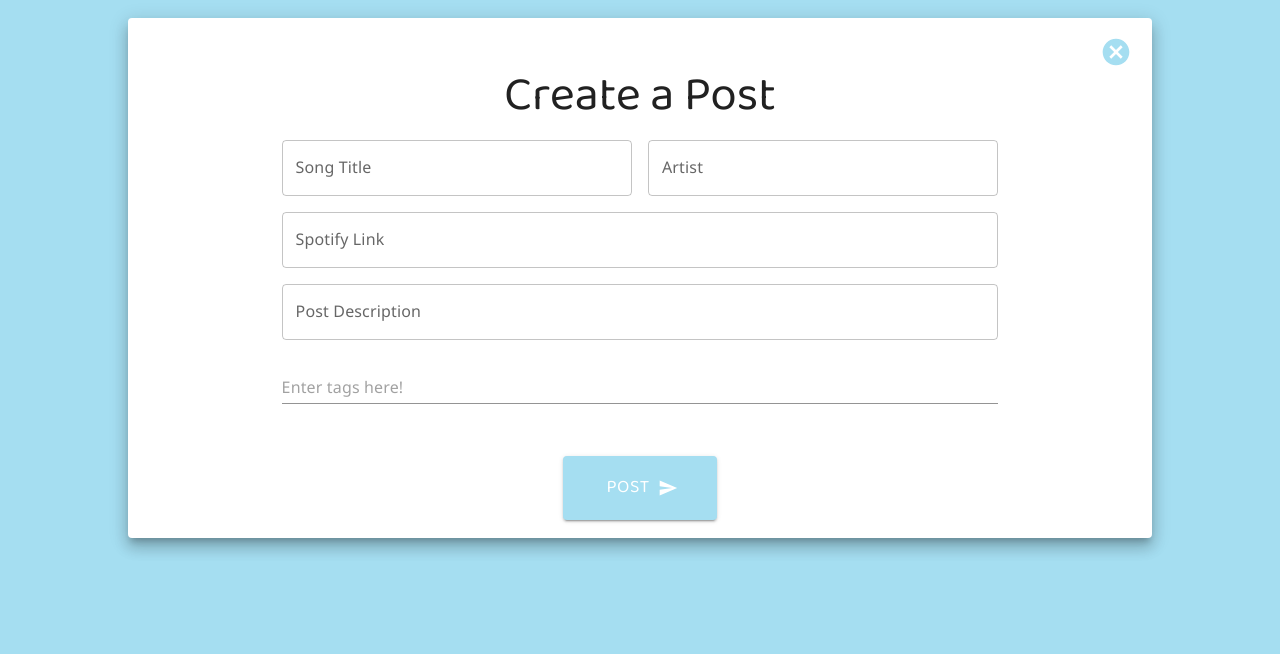
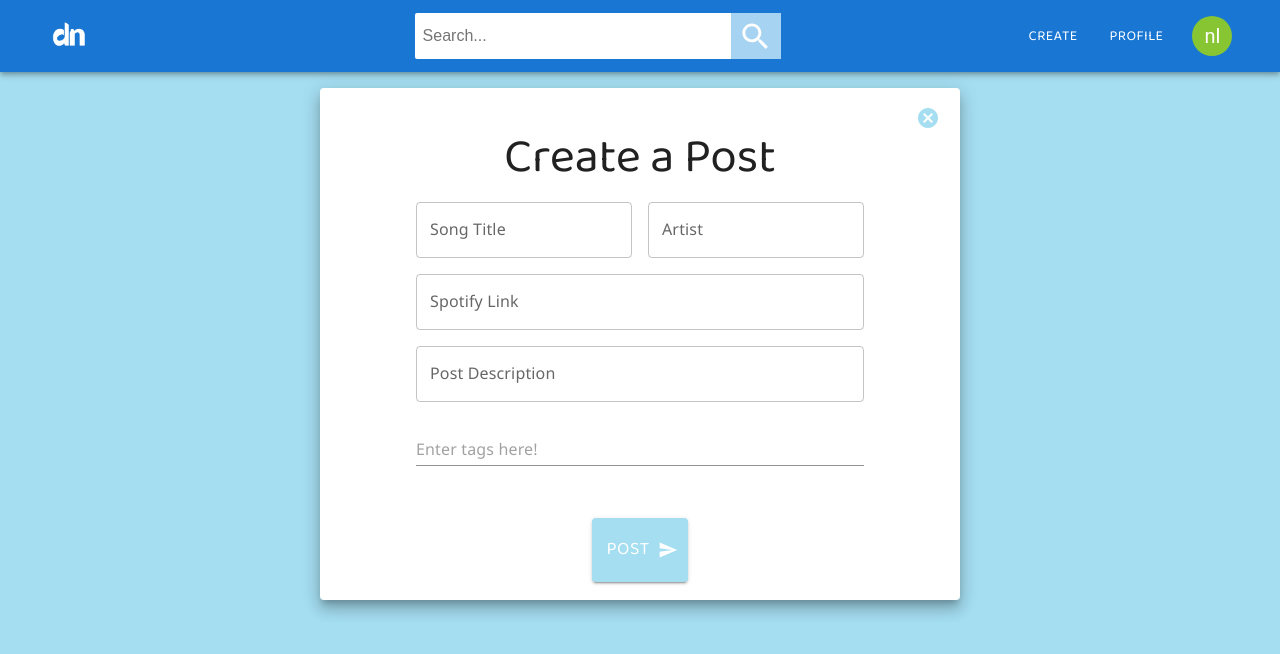
Before and after one commit to deez-notes/deez-notes, a React (Create React App) app in the folder frontend/: page /create in a window 1280 px wide. Shown: the top 654 px of the page. Built offline with nearby package versions, Linux system fonts and the light colour scheme.

Commit message:
Navbar touchup and add to create page

```diff
--- a/frontend/src/components/Create.js
+++ b/frontend/src/components/Create.js
@@ -6,6 +6,8 @@ import css from '../styles/Create.module.scss';
 import SendIcon from "@mui/icons-material/Send";
 import { Cancel } from "@mui/icons-material";
 import axios from "axios";
+
+import NavBar from './NavBar'
 
 function Create()
 {
@@ -76,9 +78,10 @@ function Create()
     };
 
     return <div>
-        <br></br>
+        <NavBar />
         {/* still need to add dynamically changing text */}
-        <Paper rounded elevation={10} className={css.background}>
+        <Box sx={{ width: '100%', display:"flex", justifyContent:"center", alignItems:"center" }}>
+        <Paper rounded elevation={10} sx={{width:'50%', mt:2}}>
             <br/>
             <div className={css.exitbuttondiv}>
                 {/* Still need to implement routing to the feed */}
@@ -116,6 +119,7 @@ function Create()
             <br/>
 
         </Paper>
+        </Box>
     </div>
 }
 
--- a/frontend/src/components/NavBar.js
+++ b/frontend/src/components/NavBar.js
@@ -1,10 +1,11 @@
 import { React, useState } from 'react';
 import { AppBar, Toolbar, IconButton, Typography, Stack, Button } from "@mui/material";
-import { MusicNote, Search, Close } from "@material-ui/icons";
+import { Search, Close } from "@material-ui/icons";
 import TestData from '../TestData.json';
 import css from '../styles/NavBar.module.scss';
 import { useNavigate } from "react-router-dom"
 
+import StringAvatar from './StringAvatar';
 
 function NavBar() {
 
@@ -12,7 +13,12 @@ function NavBar() {
 
   const HandleHomeNavigate = (event) => {
     event.preventDefault();
-    navigate("/");
+    navigate("/feed");
+  }
+
+  const HandleCreateNavigate = (event) => {
+    event.preventDefault();
+    navigate("/create");
   }
 
   const HandleProfileNavigate = (event) => {
@@ -21,28 +27,24 @@ function NavBar() {
   }
 
   return (
-    <AppBar position='static' style={{ textAlign: 'left', paddingTop: '.5em', paddingBottom: '.5em' }}>
+      <AppBar position='sticky' sx={{ textAlign: 'center', paddingTop: '.25em', paddingBottom: '.25em', alignItems:'center' }}>
         <Toolbar>
-        <IconButton size='large' edge='start' color='inherit' aria-label='logo'>
+          <IconButton size='small' color='inherit' aria-label='logo'>
             <img src="dnlogo_w.png" height="42em" onClick={HandleHomeNavigate} />
           </IconButton>
-
-        {/* <Typography variant='h6' component='div' white-space="nowrap" >
-                    Deez-Notes
-                </Typography> */}
 
           <div id={css.searchSpacing}>
             <SearchBar placeholder="Search..." data={TestData} />
           </div>
 
-
-
           <Stack direction='row' spacing={2}>
-          <Button color='inherit'>Create</Button>
-          <Button color='inherit'>Favorites</Button>
+            <Button color='inherit' onClick={HandleCreateNavigate}>Create</Button>
+            {/* <Button color='inherit'>Favorites</Button> */}
             <Button color='inherit' onClick={HandleProfileNavigate}>Profile</Button>
+            <IconButton size='small' edge='start' color='inherit' aria-label='avatar' onClick={HandleProfileNavigate}>
+              <StringAvatar name={localStorage.getItem('userData')} />
+            </IconButton>
           </Stack>
-
         </Toolbar>
       </AppBar>
   )
```
Lines whose indentation alone changed are shown as unchanged.
